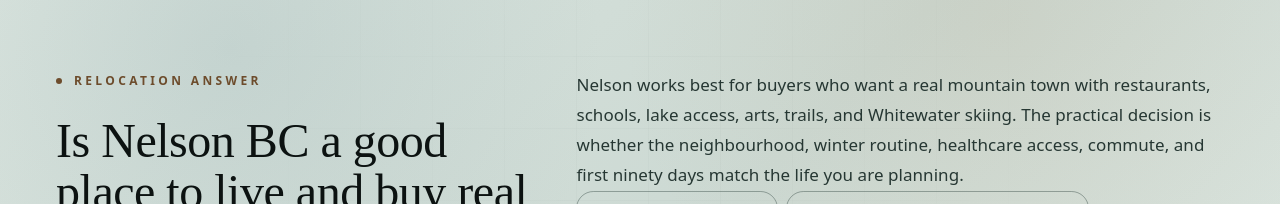
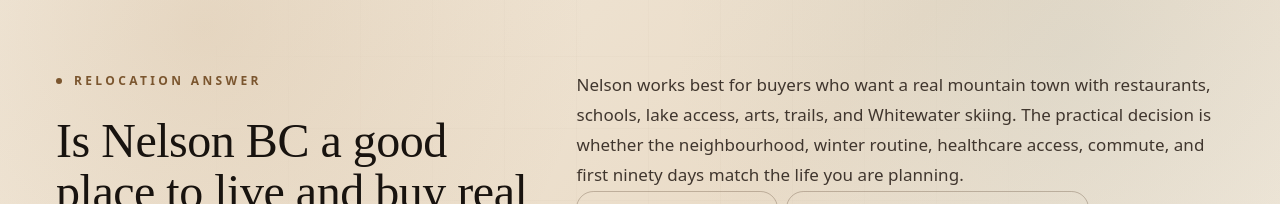
Before and after one commit to KootenayMadeDigital/Luke-Mori-Luxury-Real-Estate, a Next.js app: page /buyers/relocation in a window 1280 px wide. Shown: the part 748-952 px from the top of the page. Built offline with nearby package versions, Linux system fonts and the light colour scheme; a web font is replaced by a local one.

Commit message:
fix: rebalance subpage section tones

```diff
--- a/src/app/buyers/relocation/page.tsx
+++ b/src/app/buyers/relocation/page.tsx
@@ -108,7 +108,7 @@ export default function RelocationPage() {
         question="Is Nelson BC a good place to live and buy real estate?"
         answer="Nelson works best for buyers who want a real mountain town with restaurants, schools, lake access, arts, trails, and Whitewater skiing. The practical decision is whether the neighbourhood, winter routine, healthcare access, commute, and first ninety days match the life you are planning."
         terms={["moving to nelson bc", "is nelson bc a good place to live", "nelson bc relocation"]}
-        tone="lake"
+        tone="ivory"
       />
 
       <section className="tone-lake tonal-section py-24 md:py-28">
--- a/src/app/listings/page.tsx
+++ b/src/app/listings/page.tsx
@@ -54,7 +54,7 @@ export default function ListingsIndexPage() {
         tone="ivory"
       />
 
-      <section className="tone-ivory tonal-section pb-24 pt-10 md:pt-12">
+      <section className="tone-office tonal-section pb-24 pt-10 md:pt-12">
         <Container>
           <ListingsBrowser listings={sortByPriceDesc(allListings)} />
         </Container>
--- a/src/app/listings/waterfront/page.tsx
+++ b/src/app/listings/waterfront/page.tsx
@@ -56,7 +56,7 @@ export default function WaterfrontPage() {
         tone="lake"
       />
 
-      <section className="tone-lake tonal-section pb-24 pt-10 md:pt-12">
+      <section className="tone-ivory tonal-section pb-24 pt-10 md:pt-12">
         <Container>
           <ListingsBrowser listings={wf} initialFilter="all" initialSort="price-desc" filterMode="waterfront" />
         </Container>
```
